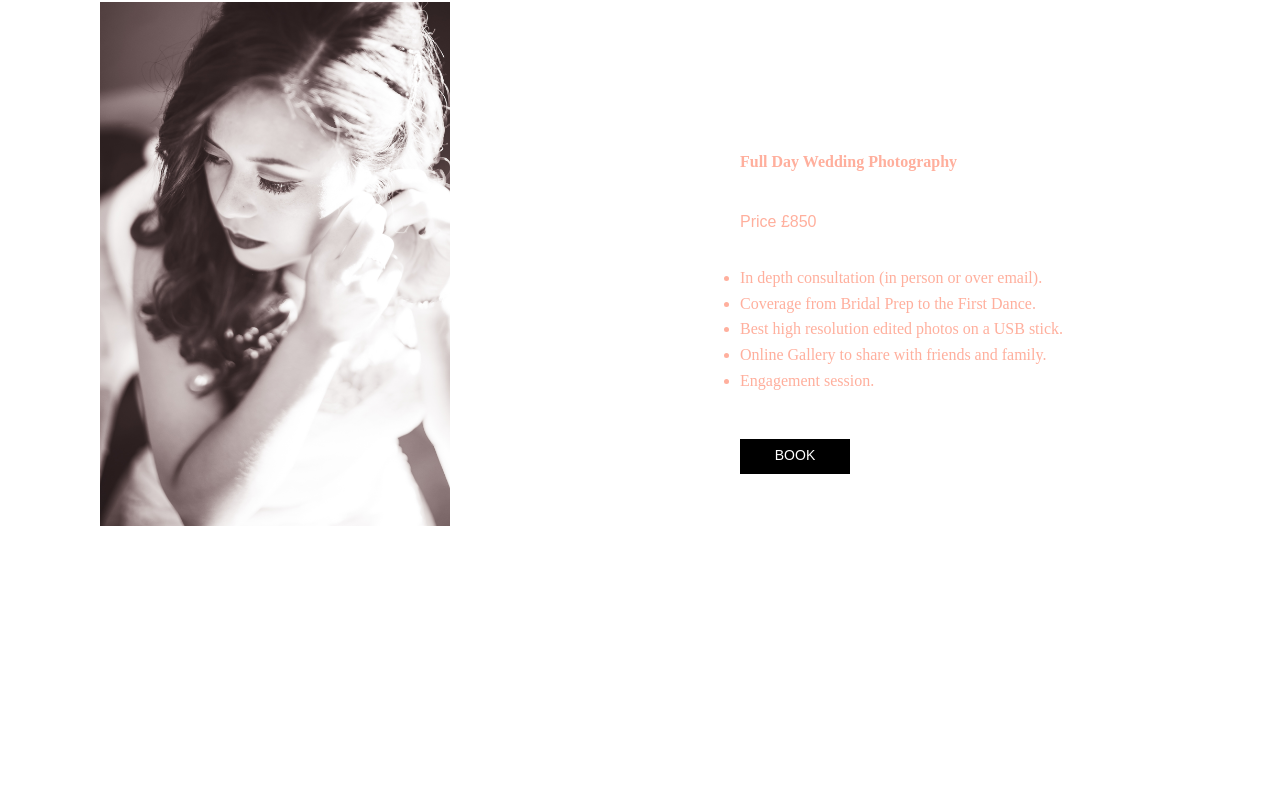
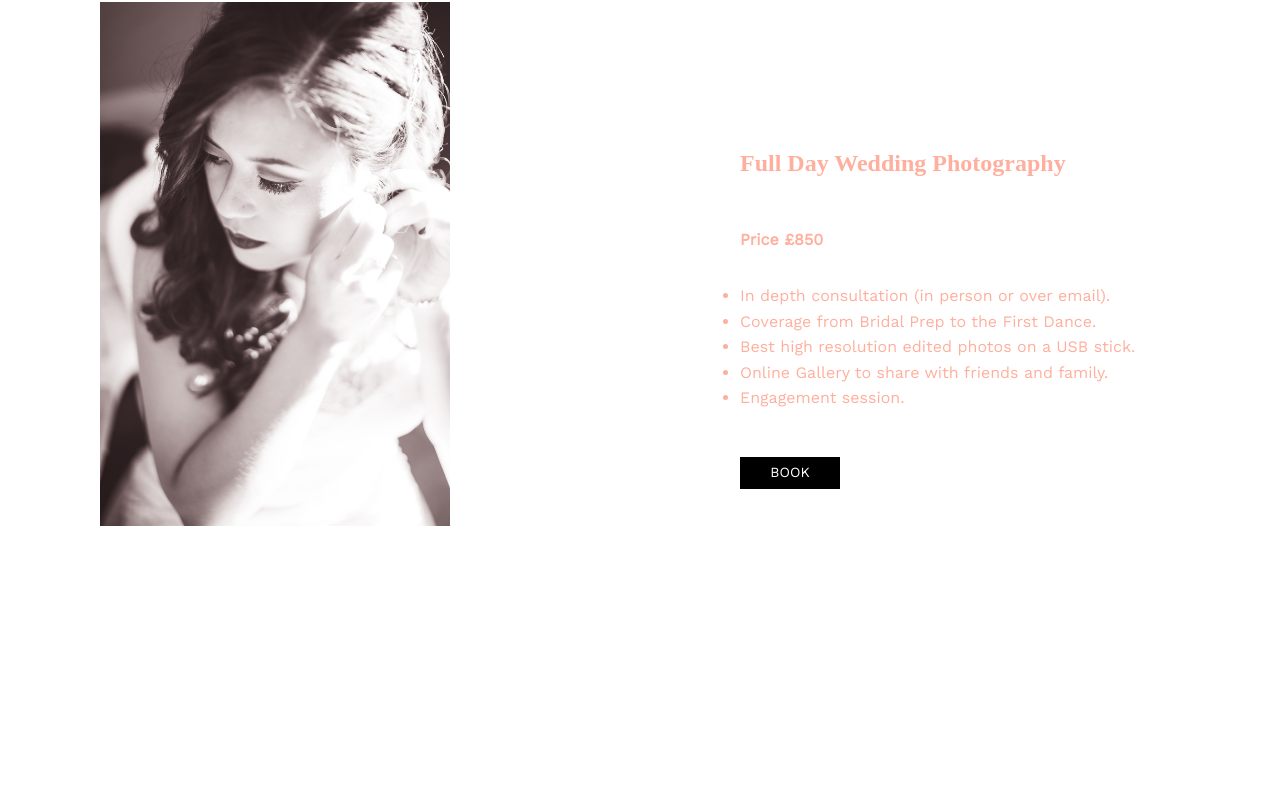
Before and after one commit to tom-wells/instinct, a plain HTML site: page index.html in a window 1280 px wide. Shown: the part 1698-2498 px from the top of the page. Drawn offline with nearby package versions, Linux system fonts and the light colour scheme.

Commit message:
adjustments to fonts and sizing

```diff
--- a/font.css
+++ b/font.css
@@ -1,3 +1,5 @@
+@import url('https://fonts.googleapis.com/css?family=Work+Sans');
+
 @font-face {
     font-family: 'bluu';
     src: url('bluunext-bold-webfont.woff2') format('woff2'),
@@ -16,13 +18,3 @@
      font-weight: normal;
      font-style: normal;
     }
-
-    @font-face {
-     font-family: 'salt pepper ornaments';
-     src: url('fonts/saltpepper-ornamentssmooth-webfont.woff2') format('woff2'),
-          url('fonts/saltpepper-ornamentssmooth-webfont.woff') format('woff'),
-          url('fonts/saltpepper-ornamentssmooth-webfont.ttf') format('truetype'),
-          url('fonts/saltpepper-ornamentssmooth-webfont.svg') format('svg');
-     font-weight: normal;
-     font-style: normal;
- }
--- a/style.css
+++ b/style.css
@@ -9,8 +9,12 @@ body {
 
 }
 
+a {
+    font-family:"Work Sans"
+}
+
 body p {
-    font-family:Arial, Helvetica, sans-serif;
+    font-family:"Work Sans" ,Arial, Helvetica, sans-serif;
 }
 header {
     top:0;
@@ -121,12 +125,14 @@ h2 {
     flex-direction:column;
 }
 
-.about-text p {
-    padding-top:5px;
-}
 
 .prices {
     width:100%;
+}
+
+.prices h4 {
+    font-size:24px;
+
 }
 
 .package-1 {
@@ -134,6 +140,10 @@ h2 {
     height:100vh;
     display:flex;
 
+}
+
+.package-1 h4 {
+    max-width:500px;
 }
 
 .package-1-photos {
@@ -152,6 +162,10 @@ width:350px;
     width:50%;
 }
 
+.package-1-info p {
+    font-weight:700;
+}
+
 .package-1-info ul{
     padding:0px;
     width:450px;
@@ -160,20 +174,24 @@ width:350px;
 
 .package-1-info li {
 line-height:1.6;
+font-family:"Work Sans";
+
+
 }
 
 .book-button {
-    width:100px;
-    height:25px;
-    background-color:#000;
-    padding:5px;
-    text-align:center;
-    margin-top:30px;
+    width: 100px;
+    height: 32px;
+    background-color: #000;
+    margin-top: 30px;
+    display: flex;
+    align-items: center;
+    justify-content: center;
 
 }
 
 .book-button a {
-    font-family: Arial, Helvetica, sans-serif;
+
     color:#fff;
     text-decoration:none;
     font-size:14px;
```
